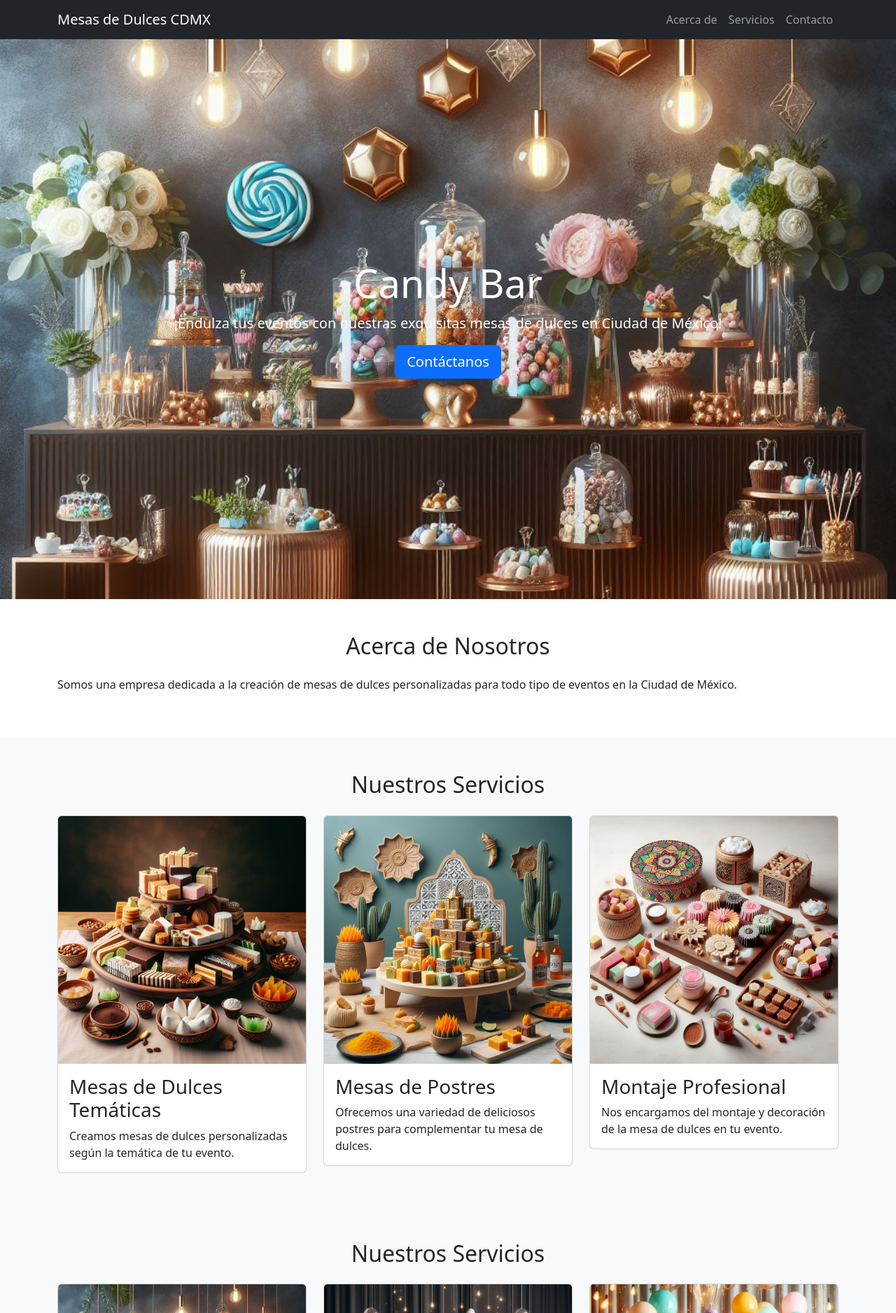
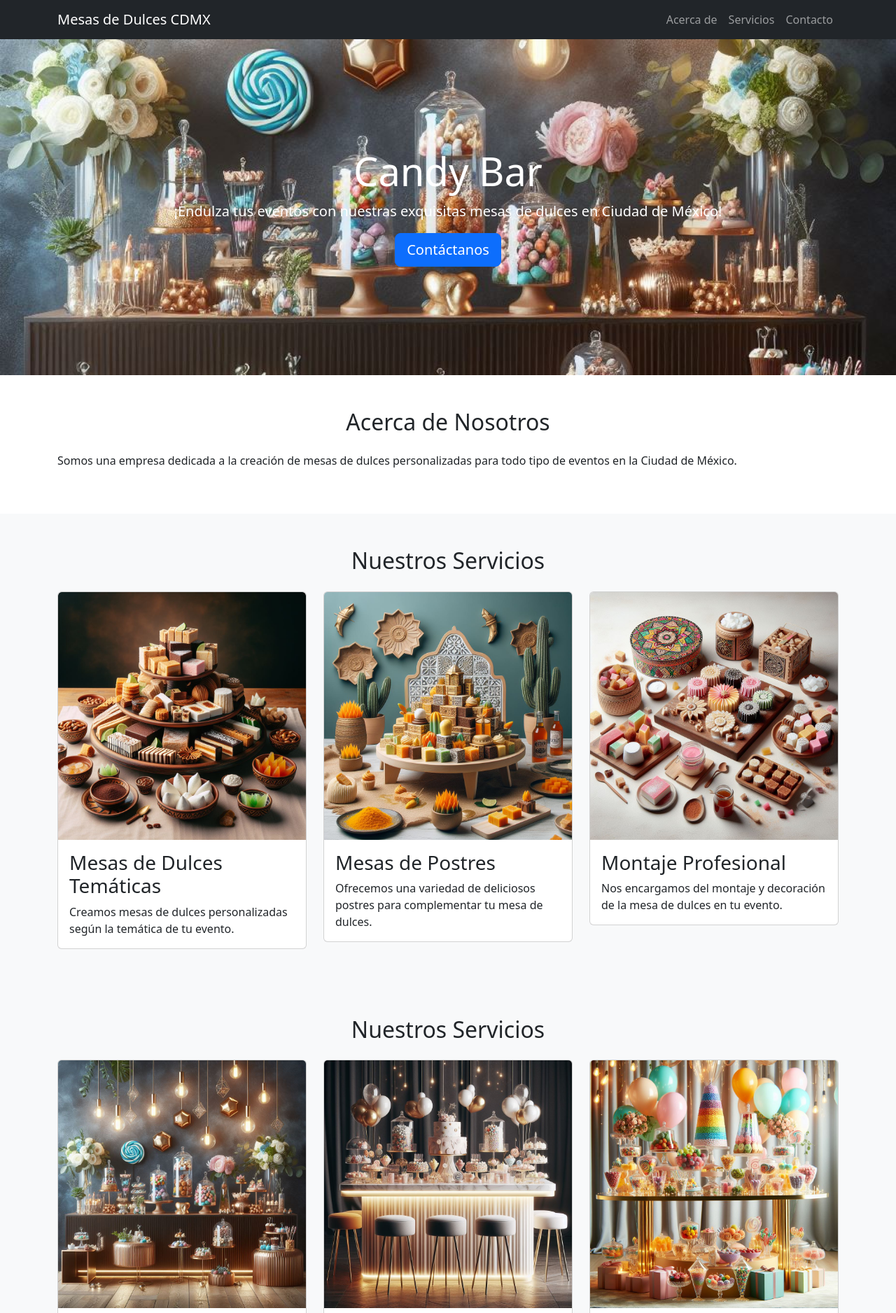
Before and after one commit to uribe2211/CandyBarTete, a plain HTML site: page index.html in a window 1280 px wide. Shown: the top 1876 px of the page at 70% size. Drawn offline with nearby package versions, Linux system fonts and the light colour scheme.

Commit message:
Zoom imagenes

```diff
--- a/index.html
+++ b/index.html
@@ -6,8 +6,7 @@
   <title>Mesas de Dulces en Ciudad de México</title>
   <!-- Importamos Bootstrap CSS -->
   <link href="https://cdn.jsdelivr.net/npm/bootstrap@5.3.0-alpha1/dist/css/bootstrap.min.css" rel="stylesheet">
-  <!-- Estilos personalizados -->
-  <link href="styles.css" rel="stylesheet">
+  <link href="./styles/styles.css" rel="stylesheet">
 </head>
 <body>
 
@@ -36,7 +35,7 @@
 
 
 <!-- Cabecera -->
-<header class="jumbotron jumbotron-fluid text-white text-center bg-dark d-flex align-items-center" style="height: 100vh; background-image: url('./imagenes/img1.jpeg'); background-size: cover; background-position: center;">
+<header class="jumbotron jumbotron-fluid text-white text-center bg-dark d-flex align-items-center" style="height: 60vh; background-image: url('./imagenes/img1.jpeg'); background-size: cover; background-position: center;">
     <div class="container">
       <h1 class="display-4">Candy Bar</h1>
       <p class="lead" >¡Endulza tus eventos con nuestras exquisitas mesas de dulces en Ciudad de México!</p>
@@ -61,8 +60,8 @@
     <h2 class="text-center mb-4">Nuestros Servicios</h2>
     <div class="row">
       <div class="col-md-4">
-        <div class="card">
-          <img src="./imagenes/card1.jpeg" class="card-img-top" alt="...">
+        <div class="card image-zoom">
+          <img src="./imagenes/card1.jpeg" class="card-img-top" alt="..." class="image-fluid" id="zoom-img">
           <div class="card-body">
             <h3 class="card-title">Mesas de Dulces Temáticas</h3>
             <p class="card-text">Creamos mesas de dulces personalizadas según la temática de tu evento.</p>
--- /dev/null
+++ b/styles/styles.css
@@ -0,0 +1,11 @@
+.image-zoom {
+    overflow: hidden;
+  }
+
+  .image-zoom img {
+    transition: transform 0.3s ease;
+  }
+
+  .image-zoom img:hover {
+    transform: scale(1.1);
+  }
```
Also changed, not shown: imagenes/img4.jpeg (deleted), imagenes/img5.jpeg, imagenes/img6.jpeg.
